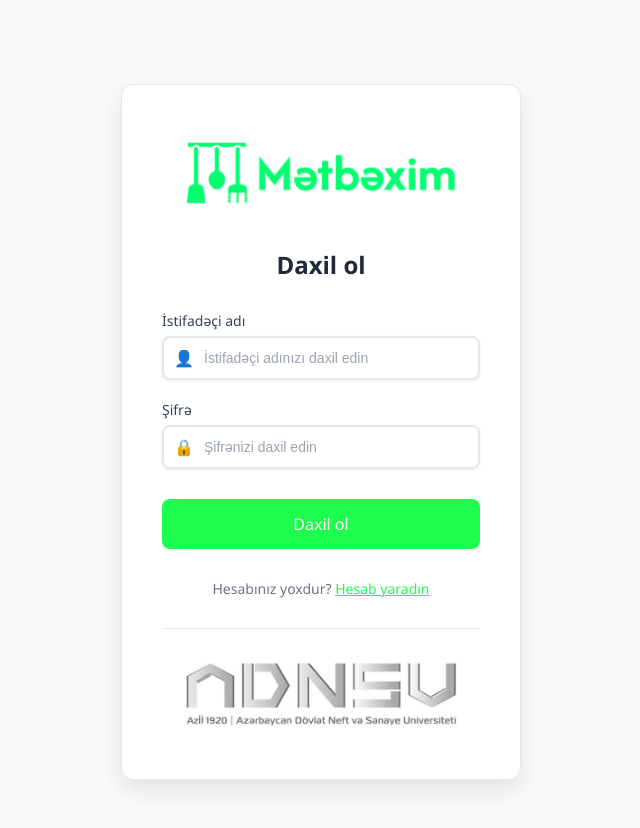
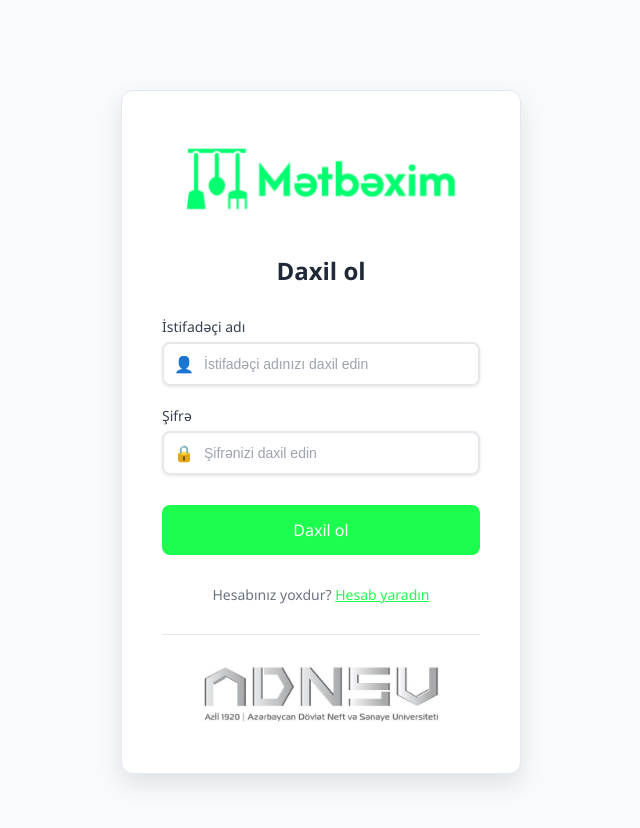
Before and after one commit to HasanAhmadov/Recipe-Sharing-Platform-React-Frontend-604.23E, a React (Vite) app: page /login in a window 1280 px wide. Shown: the top 828 px of the page, without its empty margins (319-959 px from the left). Built offline with nearby package versions, Linux system fonts and the light colour scheme; the HTML template or start-up script is replaced by a standard one.

Commit message:
Login and Register pages modified

```diff
--- a/src/components/Login.jsx
+++ b/src/components/Login.jsx
@@ -194,7 +194,7 @@
                     <img
                         src="/logo-adnsu.png"
                         alt="ADNSU Logo"
-                        style={{ maxWidth: '300px', height: 'auto', display: 'block', margin: '0 auto' }}
+                        style={{ maxWidth: '260px', height: 'auto', display: 'block', margin: '0 auto' }}
                     />
                 </div>
             </div>
--- a/src/components/Register.jsx
+++ b/src/components/Register.jsx
@@ -198,7 +198,7 @@
                     <img
                         src="/logo-adnsu.png"
                         alt="ADNSU Logo"
-                        style={{ maxWidth: '300px', height: 'auto', display: 'block', margin: '0 auto' }}
+                        style={{ maxWidth: '260px', height: 'auto', display: 'block', margin: '0 auto' }}
                     />
                 </div>
             </div>
```
